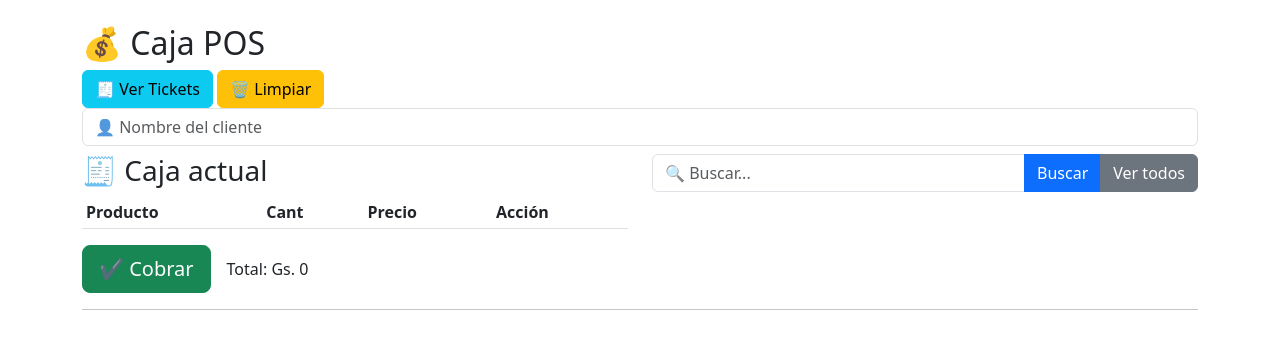
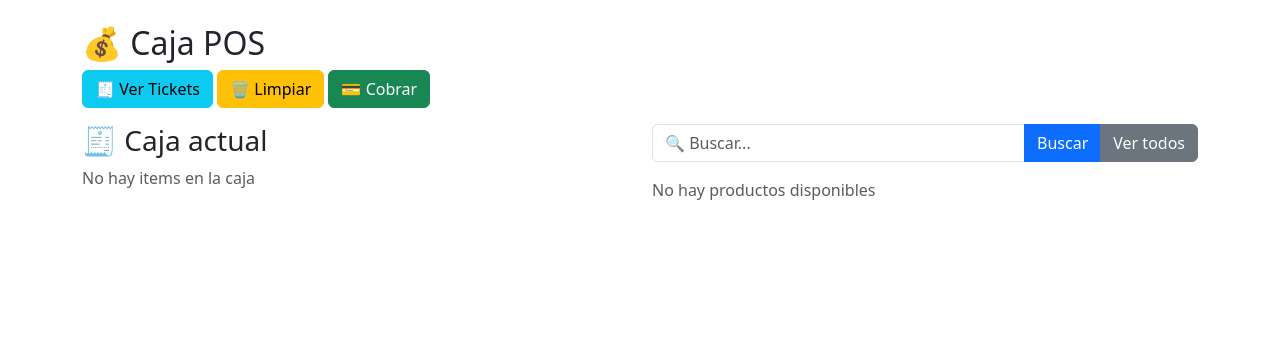
Before and after one commit to sanabriajohel98-cloud/BOOKGLANCE, a Flask app: template templates/caja.html in a window 1280 px wide. Shown: the top 349 px of the page. Run offline with Flask 3, Linux system fonts and the light colour scheme; the template is opened without the code that fills it, so the values that code supplies are empty.

Commit message:
fix: Corregir errores críticos en app.py, modelos, y templates
- Sincronizar modelos de BD entre app.py raíz y BOOKGLANCE/
- Agregar campo 'items' a modelo Ticket
- Corregir relación backref duplicada en CajaItem
- Cambiar admin credentials hardcodeadas a solo 'Johel/Johel123'
- Actualizar caja.html con botón de cobrar
- Agregar templates faltantes (cobrar.html, tickets.html, editar_ticket.html, editar_venta.html)
- Mejorar manejo de errores y validaciones
- Actualizar README.md con instrucciones correctas

```diff
--- a/app.py
+++ b/app.py
@@ -39,28 +39,16 @@ class Producto(db.Model):
     nombre = db.Column(db.String(100), nullable=False)
     precio = db.Column(db.Float, nullable=False)
     stock = db.Column(db.Integer, default=0)
-    imagen = db.Column(db.String(200))  # nombre del archivo de imagen
-
-    # Relación con CajaItem
-    items_caja = db.relationship('CajaItem', backref='producto', lazy=True)
-
-    # Relación con Venta
-    ventas = db.relationship('Venta', backref='producto', lazy=True)
+    imagen = db.Column(db.String(200))
 
 class CajaItem(db.Model):
     __tablename__ = 'cajaitem'
     id = db.Column(db.Integer, primary_key=True)
-
-    # Relación con Producto
     producto_id = db.Column(db.Integer, db.ForeignKey("producto.id"), nullable=False)
-    producto = db.relationship("Producto", backref="items_caja")
-
+    producto = db.relationship("Producto")
     cantidad = db.Column(db.Integer, default=1)
     precio_total = db.Column(db.Float, nullable=False)
-
-    # Usuario que está usando la caja (opcional)
     usuario = db.Column(db.String(100), nullable=False)
-
 
 class Venta(db.Model):
     id = db.Column(db.Integer, primary_key=True)
@@ -74,10 +62,10 @@ class Ticket(db.Model):
     __tablename__ = 'ticket'
     id = db.Column(db.Integer, primary_key=True)
     fecha = db.Column(db.DateTime, default=datetime.now)
-    cliente = db.Column(db.String(100), nullable=False)
+    items = db.Column(db.Text, nullable=False)
+    total = db.Column(db.Float, nullable=False)
+    cliente = db.Column(db.String(100))
 
-    # Relación con Ventas
-    ventas = db.relationship('Venta', backref='ticket', lazy=True)
 # Funciones de validación
 def allowed_file(filename):
     return '.' in filename and filename.rsplit('.', 1)[1].lower() in ALLOWED_EXTENSIONS
@@ -116,16 +104,13 @@ def login():
         if not usuario or not clave:
             return render_template('login.html', error='Usuario y contraseña requeridos')
 
+        # Admin predeterminado
         if usuario == 'Johel' and clave == 'Johel123':
             session['role'] = 'admin'
             session['user'] = usuario
             return redirect(url_for('admin'))
 
-        if usuario == 'Nawel' and clave == 'Nawel123':
-            session['role'] = 'admin'
-            session['user'] = usuario
-            return redirect(url_for('admin'))
-
+        # Usuarios registrados
         usuario_db = Usuario.query.filter_by(nombre=usuario, password=clave).first()
         if usuario_db:
             session['role'] = 'user'
@@ -176,6 +161,10 @@ def admin():
             stock = int(stock_str)
         except ValueError:
             return render_template('admin.html', error='Precio o stock inválidos', productos=Producto.query.all())
+
+        # Verificar código único
+        if codigo and Producto.query.filter_by(codigo=codigo).first():
+            return render_template('admin.html', error='El código ya existe', productos=Producto.query.all())
 
         imagen = request.files.get('imagen')
         imagen_filename = None
@@ -373,6 +362,9 @@ def cobrar():
     cliente = request.form.get('cliente', '') if request.method == 'POST' else ''
 
     if request.method == 'POST':
+        if not items:
+            return render_template('cobrar.html', items=items, total=total, cliente=cliente, error='No hay items en la caja')
+
         for item in items:
             producto = Producto.query.get(item.producto_id)
             if producto:
--- a/templates/caja.html
+++ b/templates/caja.html
@@ -5,19 +5,13 @@
 <h2>💰 Caja POS</h2>
 <a href="{{ url_for('tickets') }}" class="btn btn-info">🧾 Ver Tickets</a>
 <a href="{{ url_for('limpiar') }}" class="btn btn-warning">🗑️ Limpiar</a>
+<a href="{{ url_for('cobrar') }}" class="btn btn-success">💳 Cobrar</a>
 
-<!-- Nombre del cliente + botón cobrar -->
-<form>
-    <div class="mb-2">
-        <input type="text" name="cliente" class="form-control" placeholder="👤 Nombre del cliente" value="">
-    </div>
-
-</form>
-
-<div class="row">
+<div class="row mt-3">
     <!-- Caja actual -->
     <div class="col-md-6">
         <h3>🧾 Caja actual</h3>
+        {% if caja %}
         <table class="table table-sm">
             <thead>
                 <tr>
@@ -49,9 +43,11 @@
                   </tr>
                 {% endfor %}
             </tbody>
-
         </table>
-
+        <h4>Total: Gs. {{ "{:,}".format(total|int) }}</h4>
+        {% else %}
+        <p class="text-muted">No hay items en la caja</p>
+        {% endif %}
     </div>
 
     <!-- Productos disponibles -->
@@ -71,7 +67,7 @@
             <div class="col-6 mb-2">
                 <div class="card p-2 text-center">
                     {% if p.imagen %}
-                        <img src="{{ url_for('static', filename='images/' + p.imagen) }}" style="max-width: 100%; height: auto;" alt="{{ p.nombre }}">
+                        <img src="{{ url_for('serve_image', filename=p.imagen) }}" style="max-width: 100%; height: auto;" alt="{{ p.nombre }}">
                     {% endif %}
                     <small>{{ p.codigo }}</small>
                     <h6>{{ p.nombre }}</h6>
@@ -79,37 +75,16 @@
                     {% if p.stock > 0 %}
                         <a href="{{ url_for('agregar', id=p.id) }}" class="btn btn-primary btn-sm">+</a>
                     {% else %}
-                        <span class="badge bg-secondary">Sin stock</span>
+                        <button class="btn btn-secondary btn-sm" disabled>Sin stock</button>
                     {% endif %}
                 </div>
             </div>
         {% endfor %}
         </div>
+        {% else %}
+        <p class="text-muted">No hay productos disponibles</p>
         {% endif %}
     </div>
-    </div>
-
-
-<!-- Botón Cobrar + Total fijo abajo a la izquierda -->
- <div class="cobrar-fixed">
-    <form action="{{ url_for('cobrar') }}" method="POST" class="d-flex align-items-center">
-        <button type="submit" class="btn btn-success btn-lg">✔ Cobrar</button>
-        <span class="ms-3">Total: Gs. {{ "{:,}".format(total|int) }}</span>
-    </form>
 </div>
 
-    <div style="clear: both;"></div>
-    <hr>
-  {% if caja %}
-  <p style="text-align: center;">Fecha: {{ fecha }}</p>
-{% endif %}
-
-
-
-    {% for p in caja %}
-    <p>{{ p.producto.nombre }} - Cantidad: {{ p.cantidad }} -Precio: Gs. {{ "{:,}".format(p.precio_total|int) }}</p>
-    {% endfor %}
-    </div>
-
-
 {% endblock %}
```
Also changed, not shown: templates/cobrar.html (+27 -18 lines), templates/tickets.html (+5 -5 lines), README.md, templates/editar_ticket.html (line endings or trailing spaces), templates/editar_venta.html (line endings or trailing spaces).
